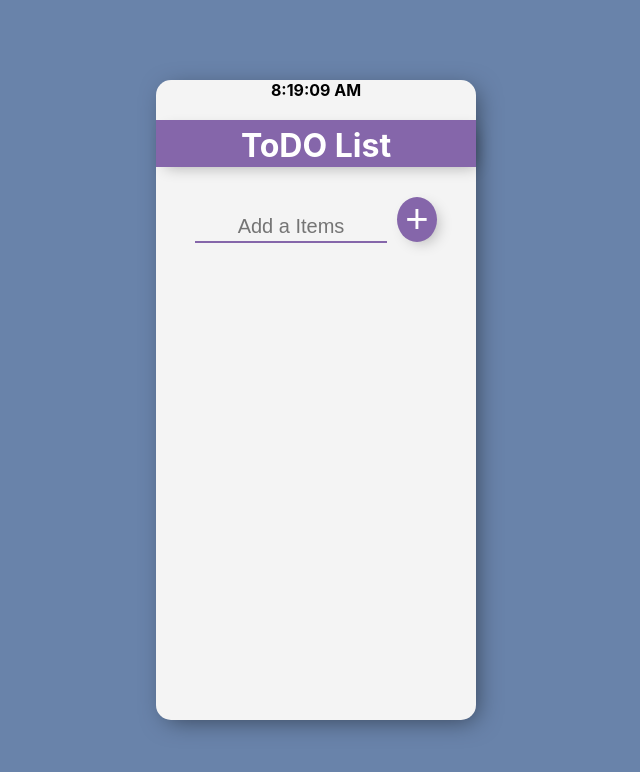
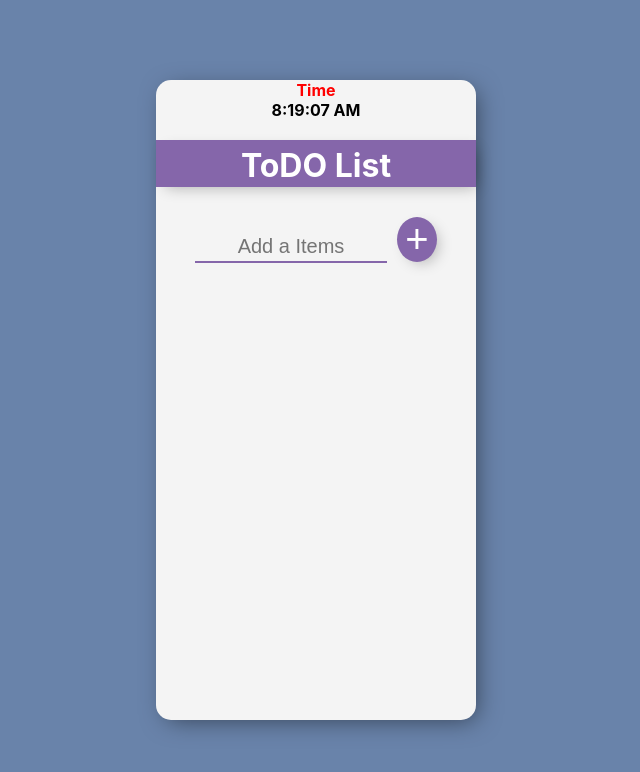
Before and after one commit to shubu12345/react-todo-list, a React (Create React App) app: page / in a window 1280 px wide. Shown: the top 772 px of the page, without its empty margins (324-964 px from the left). Built offline with nearby package versions, Linux system fonts and the light colour scheme.

Commit message:
added clock

```diff
--- a/src/App.js
+++ b/src/App.js
@@ -39,7 +39,7 @@ return (
   <>
   <div className='main-div'>
   <div className='center-div'>
-  <h4>{ctime}</h4>
+  <h4><p style={{color: "red", padding: 0, margin: 0}}>Time</p>{ctime}</h4>
   <br />
   <h1> ToDO List </h1>
   <br />
```
